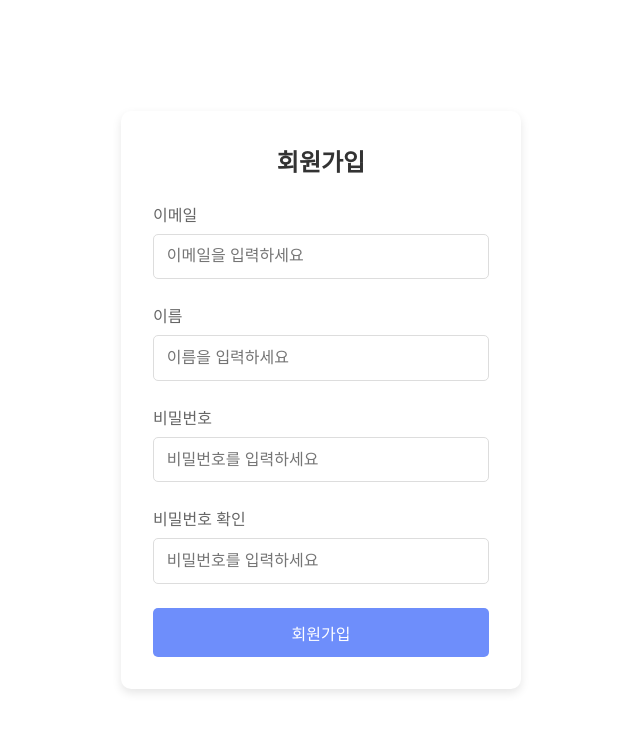
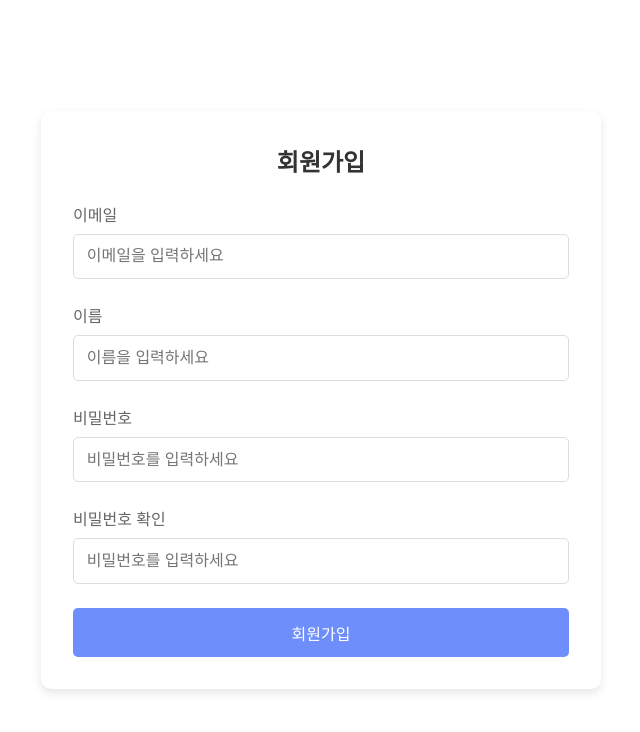
Before and after one commit to allansad/bigs-front-end, a Next.js app: page /signup in a window 1280 px wide. Shown: the top 732 px of the page, without its empty margins (319-959 px from the left). Built offline with nearby package versions, Linux system fonts and the light colour scheme.

Commit message:
Style: error 메세지 스타일 구현

```diff
--- a/src/styles/home.module.scss
+++ b/src/styles/home.module.scss
@@ -48,3 +48,7 @@
 .loginBtn:hover {
   background-color: #5768db;
 }
+
+.error {
+  color: #d11901;
+}
--- a/src/styles/signUp.module.scss
+++ b/src/styles/signUp.module.scss
@@ -1,6 +1,6 @@
 .signUpContainer {
   background: #ffffff;
-  min-width: 25rem;
+  min-width: 35rem;
   padding: 2rem;
   border-radius: 10px;
   box-shadow: 0 4px 10px rgba(0, 0, 0, 0.1);
@@ -48,3 +48,7 @@
 .signUpBtn:hover {
   background-color: #5768db;
 }
+
+.error {
+  color: #d11901;
+}
```
